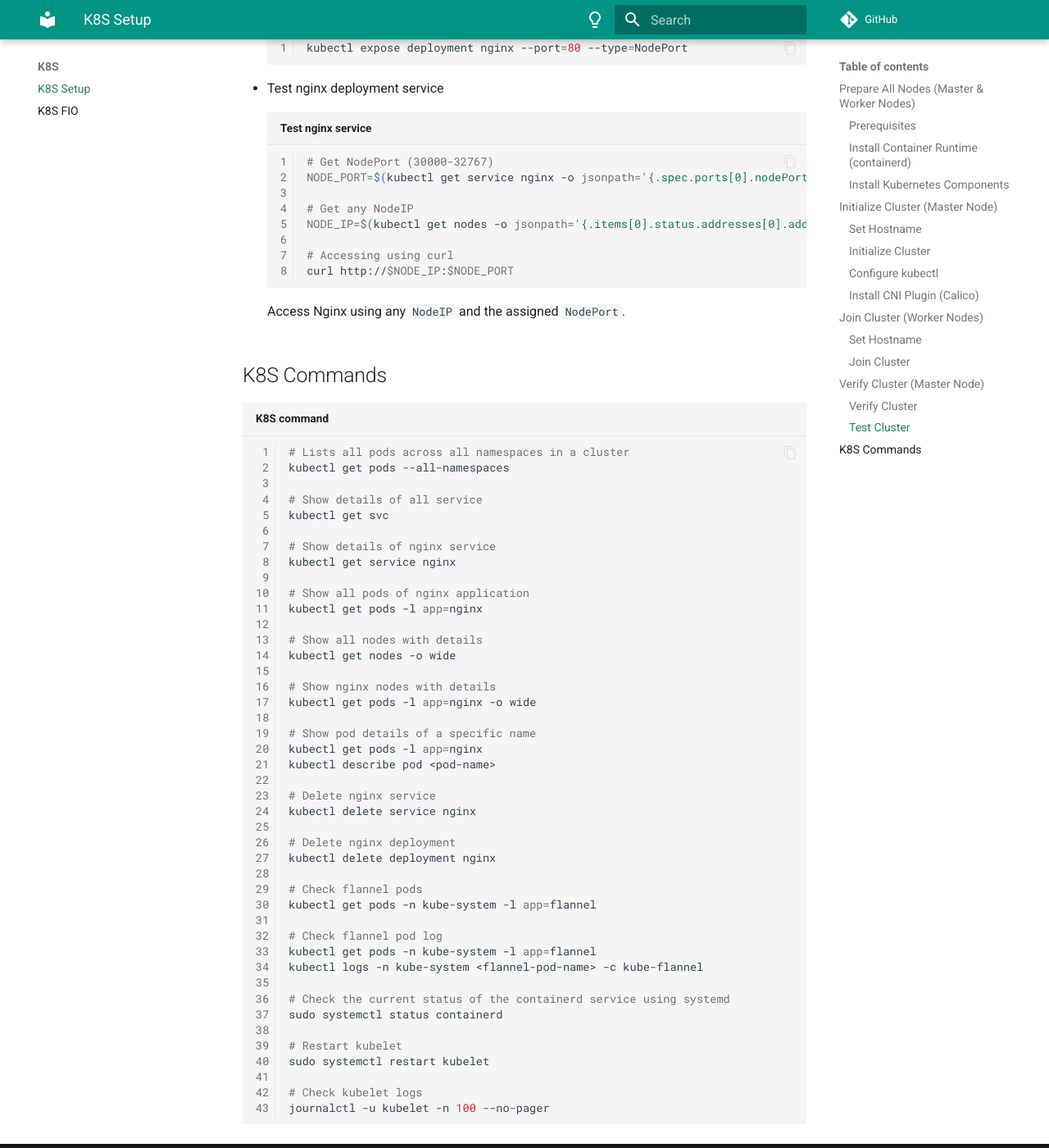
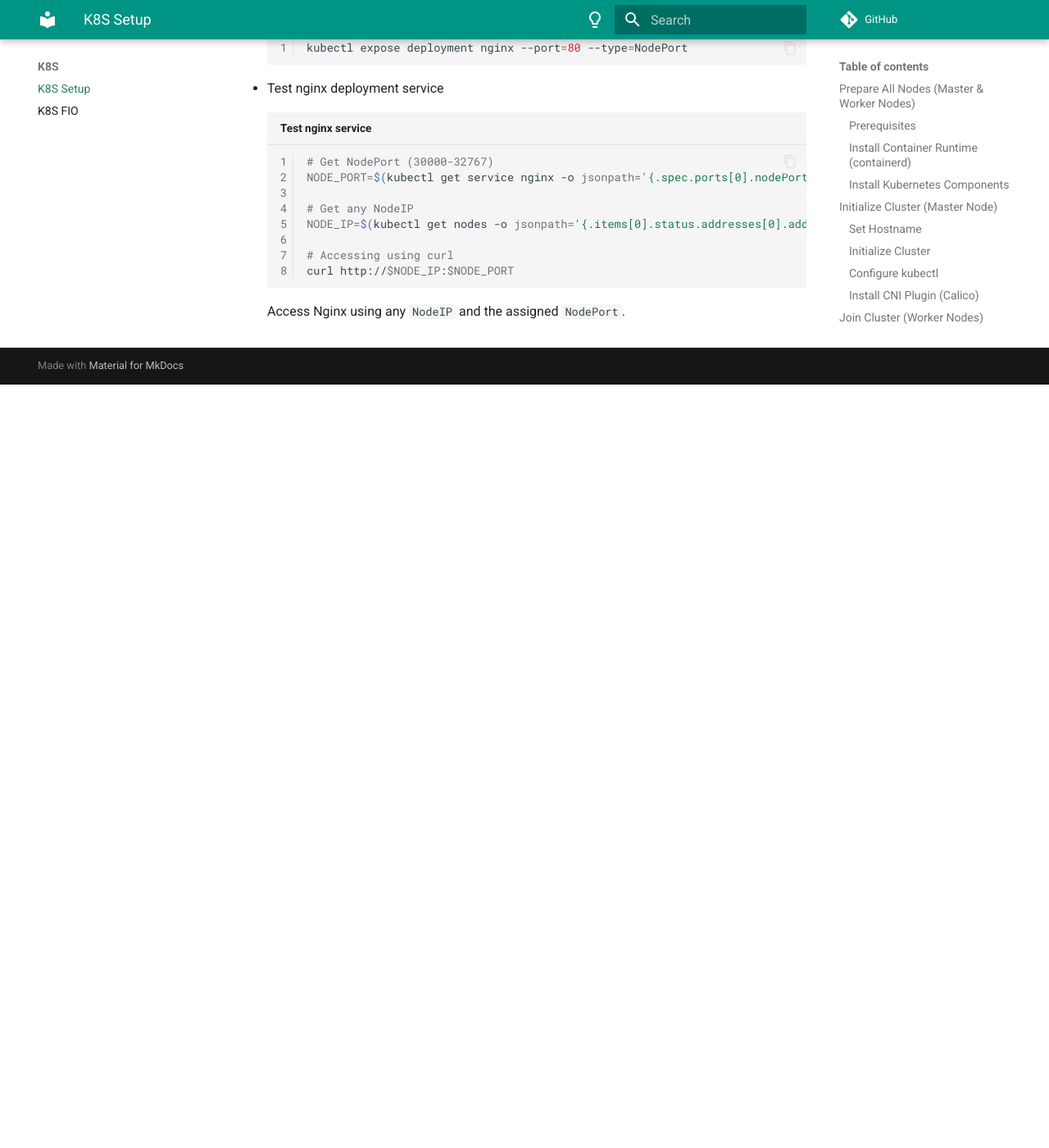
Before and after one commit to zhouushe/notes, an MkDocs documentation site: the page built from docs/k8s_setup.md, in a window 1280 px wide and 1400 px high, scrolled down 5637 px. Shown: the whole window at 82% size. Built offline with MkDocs 1.6.1 and Material for MkDocs 9.7.7, drawn with Linux system fonts in a browser that asks for light colours; comment, search, counter and statistics services are not loaded; after the commit the page ends 6106 px from its top, so only the background shows below that.

Commit message:
Update k8s_setup.md

````diff
--- a/docs/k8s_setup.md
+++ b/docs/k8s_setup.md
@@ -205,50 +205,3 @@
 curl http://$NODE_IP:$NODE_PORT
 ```
 Access Nginx using any `NodeIP` and the assigned `NodePort`.
-
-## K8S Commands
-```bash title="K8S command"
-# Lists all pods across all namespaces in a cluster
-kubectl get pods --all-namespaces
-
-# Show details of all service
-kubectl get svc
-
-# Show details of nginx service
-kubectl get service nginx
-
-# Show all pods of nginx application
-kubectl get pods -l app=nginx
-
-# Show all nodes with details
-kubectl get nodes -o wide
-
-# Show nginx nodes with details
-kubectl get pods -l app=nginx -o wide
-
-# Show pod details of a specific name
-kubectl get pods -l app=nginx
-kubectl describe pod <pod-name>
-
-# Delete nginx service
-kubectl delete service nginx
-
-# Delete nginx deployment
-kubectl delete deployment nginx
-
-# Check flannel pods
-kubectl get pods -n kube-system -l app=flannel
-
-# Check flannel pod log
-kubectl get pods -n kube-system -l app=flannel
-kubectl logs -n kube-system <flannel-pod-name> -c kube-flannel
-
-# Check the current status of the containerd service using systemd
-sudo systemctl status containerd
-
-# Restart kubelet
-sudo systemctl restart kubelet
-
-# Check kubelet logs
-journalctl -u kubelet -n 100 --no-pager
-```
````
